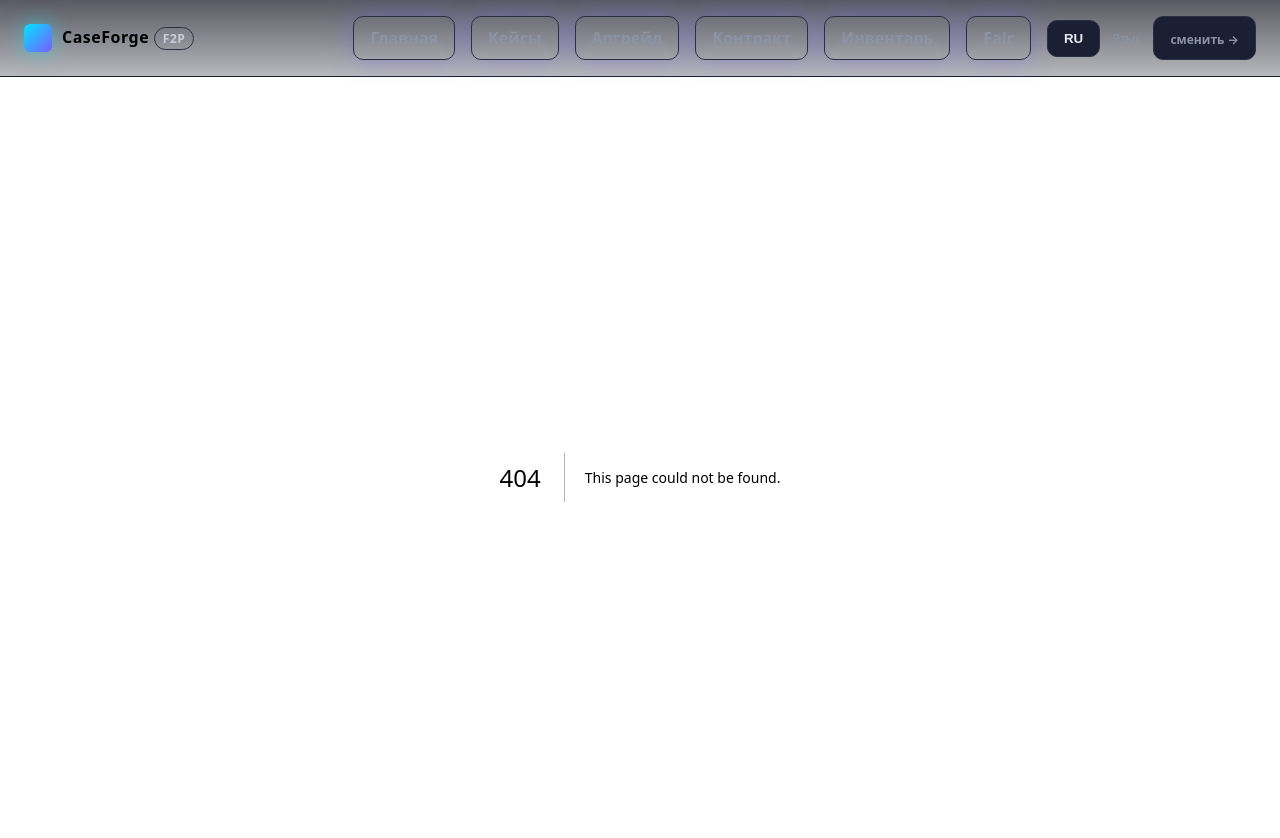
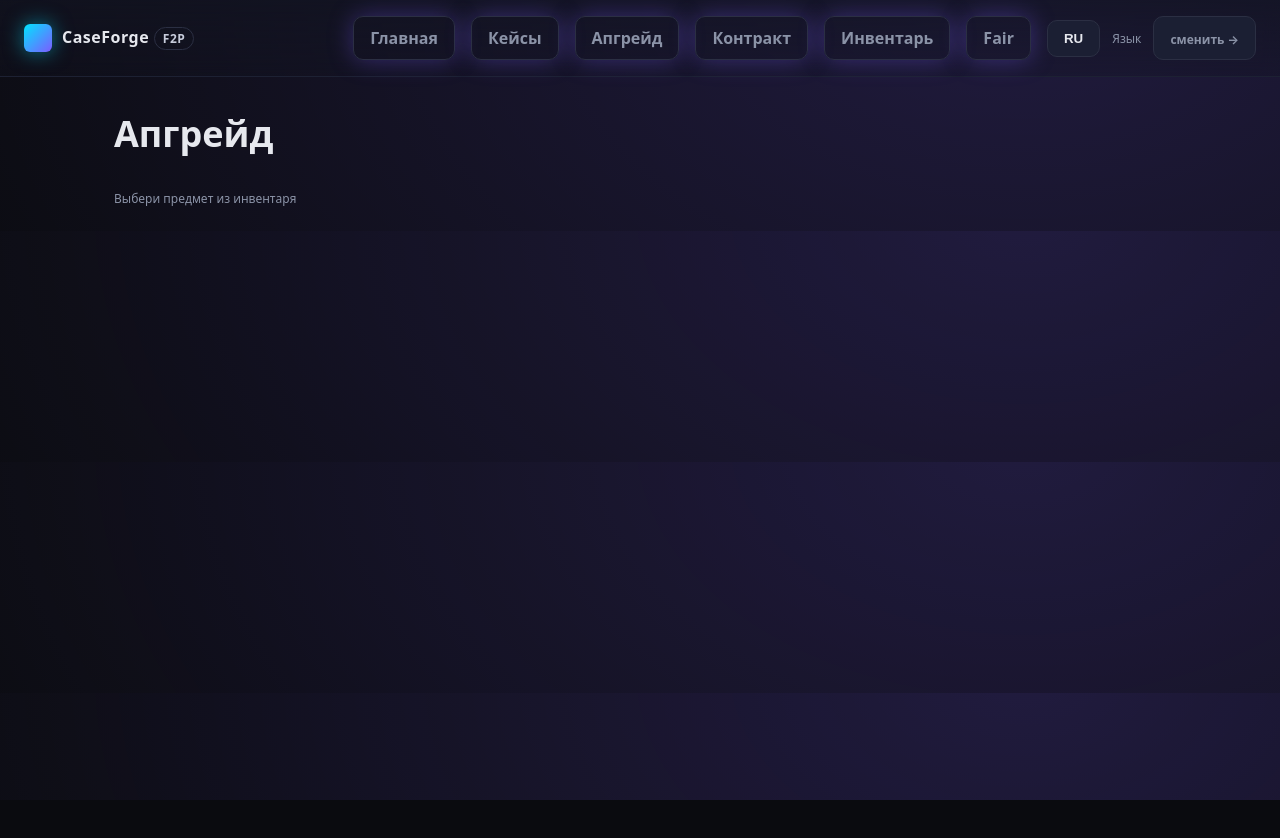
Before and after one commit to macroguru/caseforge, a Next.js app: page /upgrade in a window 1280 px wide. Before the commit this address had no page. Shown: the top 838 px of the page. After the commit the page ends 800 px from the top, so only its background shows below. Built offline with nearby package versions, Linux system fonts and the light colour scheme.

Commit message:
Create page.jsx

```diff
--- /dev/null
+++ b/app/upgrade/page.jsx
@@ -0,0 +1,74 @@
+"use client";
+import { useEffect, useMemo, useState } from "react";
+
+export default function Upgrade() {
+  const [inv, setInv] = useState([]);
+  const [selectedId, setSelectedId] = useState(null);
+  const [mult, setMult] = useState(2);
+
+  useEffect(() => { setInv(JSON.parse(localStorage.getItem("cf_inventory") || "[]")); }, []);
+
+  const selected = useMemo(() => inv.find((i) => i.id === selectedId), [inv, selectedId]);
+  const targetValue = selected ? Math.max(1, Math.round(selected.value * mult)) : 0;
+  const edge = 0.98;
+  const probability = selected ? Math.max(0.01, Math.min(0.99, (selected.value / targetValue) * edge)) : 0;
+
+  async function doUpgrade() {
+    if (!selected) return alert("Выбери предмет");
+    const res = await fetch("/api/upgrade", { method: "POST", body: JSON.stringify({ fromItem: selected, targetValue }) });
+    const data = await res.json();
+    if (data.error) return alert(data.error);
+
+    // удалить исходный, добавить результат если успех
+    const next = inv.filter((i) => i.id !== selected.id);
+    if (data.success) next.push({ id: crypto.randomUUID(), title: `Upgrade ${targetValue}`, value: targetValue, rarity: "upgraded", source: "upgrade" });
+    setInv(next);
+    localStorage.setItem("cf_inventory", JSON.stringify(next));
+
+    const hist = JSON.parse(localStorage.getItem("cf_history") || "[]");
+    hist.unshift({ type: "upgrade", at: Date.now(), fairness: data.fairness, hmac: data.hmac, success: data.success, prob: data.probability, from: selected.value, to: targetValue });
+    localStorage.setItem("cf_history", JSON.stringify(hist.slice(0, 100)));
+  }
+
+  return (
+    <main className="container">
+      <div className="title">Апгрейд</div>
+      <div className="grid">
+        {inv.map((it) => (
+          <div className="card" key={it.id} onClick={() => setSelectedId(it.id)} style={{ borderColor: selectedId === it.id ? "var(--accent)" : "#1a1f33", cursor: "pointer" }}>
+            <h3>{it.title}</h3>
+            <div className="small">Ценность: {it.value} Shards</div>
+            <div className="badge">{it.rarity}</div>
+          </div>
+        ))}
+      </div>
+      <div className="space" />
+      {selected ? (
+        <div className="card">
+          <h3>Цель</h3>
+          <div className="flex">
+            <label className="field">
+              <span>Множитель</span>
+              <select value={mult} onChange={(e) => setMult(parseFloat(e.target.value))}>
+                <option value={1.5}>x1.5</option>
+                <option value={2}>x2</option>
+                <option value={3}>x3</option>
+                <option value={5}>x5</option>
+              </select>
+            </label>
+            <div className="field">
+              <span>Итоговая ценность</span>
+              <input className="input" value={targetValue} readOnly />
+            </div>
+            <div className="field">
+              <span>Шанс</span>
+              <div className="badge">{(probability * 100).toFixed(2)}%</div>
+            </div>
+          </div>
+          <div className="space" />
+          <button className="btn" onClick={doUpgrade}>Апгрейд</button>
+        </div>
+      ) : <div className="small">Выбери предмет из инвентаря</div>}
+    </main>
+  );
+}
```
